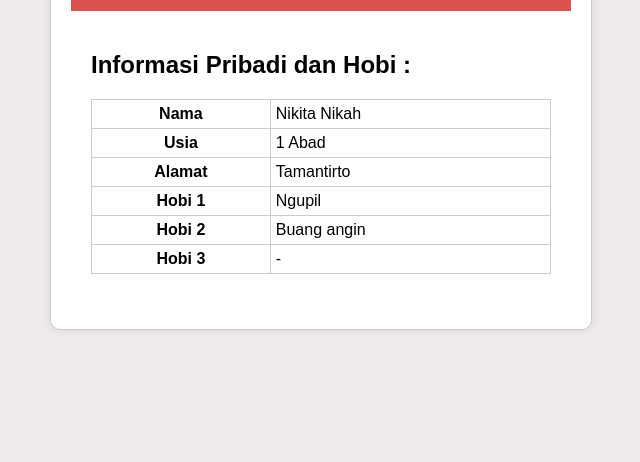
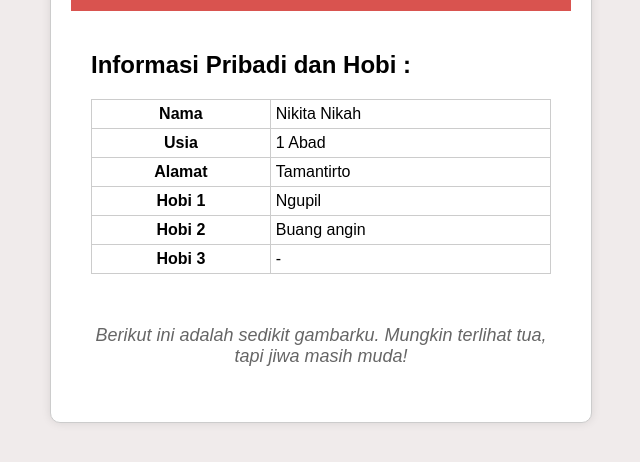
Before and after one commit to AffraAdiWirawan/Exercis1_149, a plain HTML site: page index.html in a window 1280 px wide. Shown: the part 160-622 px from the top of the page, without its empty margins (319-959 px from the left). Drawn offline with Linux system fonts and the light colour scheme.

Commit message:
membuat class paragraph

```diff
--- a/index.html
+++ b/index.html
@@ -112,6 +112,8 @@
           <td>-</td>
         </tr>
       </table>
+      <br>
+      <p class="paragraph">Berikut ini adalah sedikit gambarku. Mungkin terlihat tua, tapi jiwa masih muda! </p>
 
     </div>
   </div>
```
